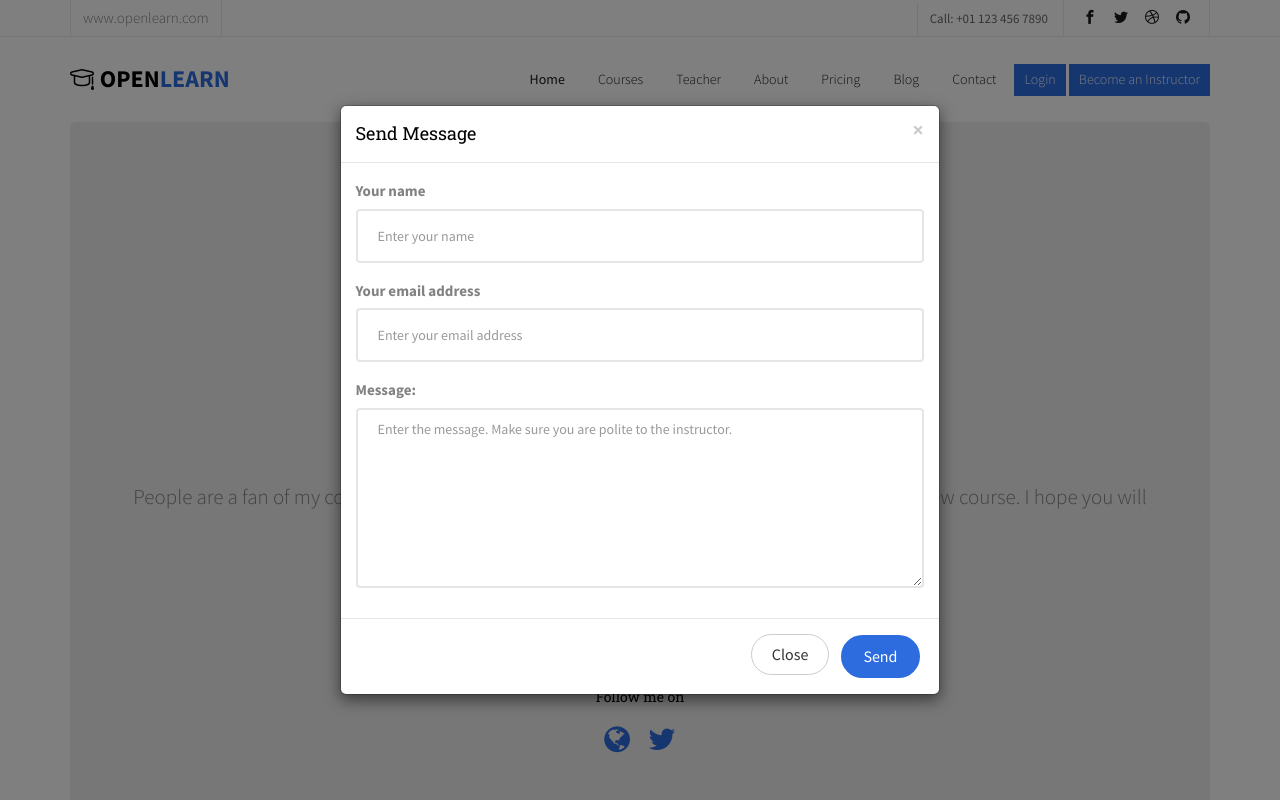
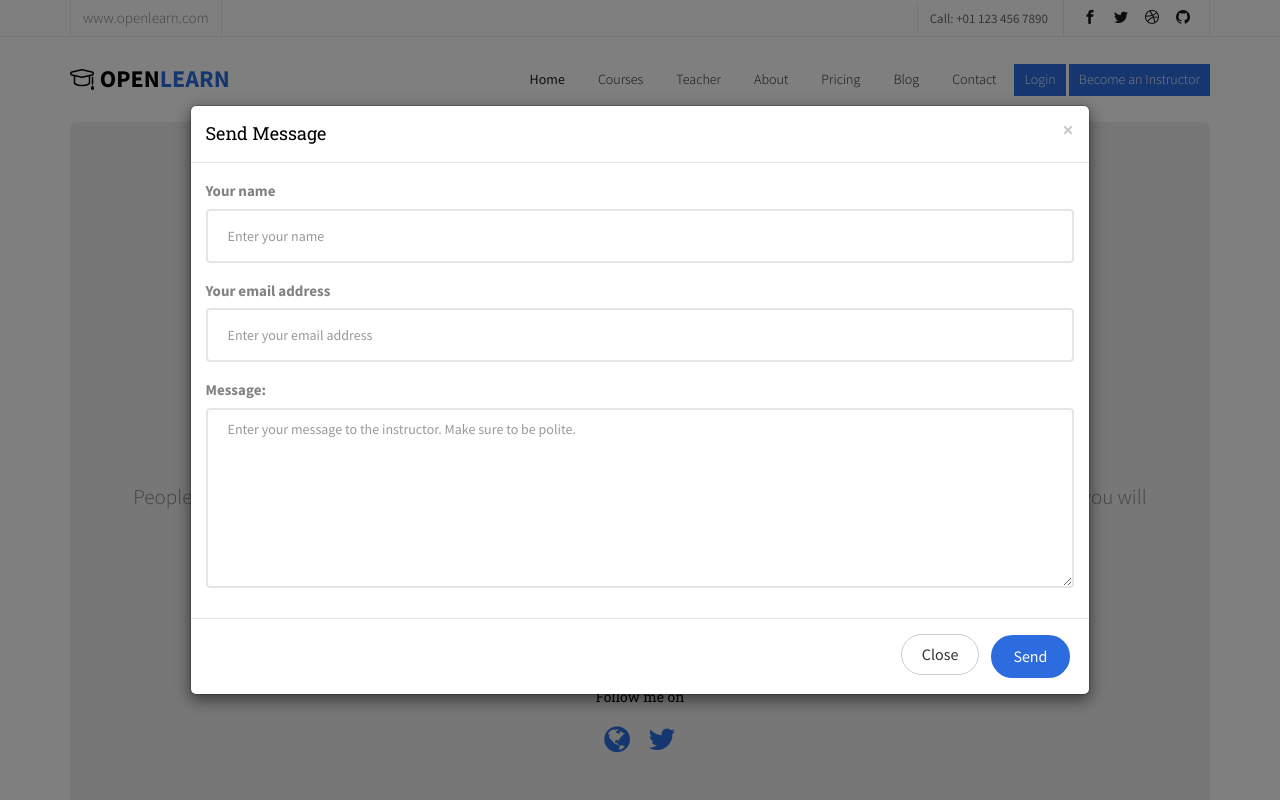
Before and after one commit to vladimirdj/openlearn, a PHP site: page /profile.php in a window 1280 px wide, after a click on "Send Message". Run offline with PHP 8.4, Linux system fonts and the light colour scheme; some web fonts are replaced.

Commit message:
Bug fixes to profile.php

```diff
--- a/profile.php
+++ b/profile.php
@@ -174,7 +174,7 @@
 
 	<!-- Modal - For Message-->
 	<div class="modal fade" id="messageModal" tabindex="-1" role="dialog" aria-labelledby="sendMessageLabel">
-		<div class="modal-dialog" role="document">
+		<div class="modal-dialog modal-lg" role="document">
 			<div class="modal-content">
 				<div class="modal-header">
 					<button type="button" class="close" data-dismiss="modal" aria-label="Close"><span aria-hidden="true">&times;</span></button>
@@ -193,7 +193,7 @@
 						</div>
 						<div class="form-group">
 							<label for="message-text" class="form-control-label">Message:</label>
-							<textarea class="form-control" id="message-text" style="height: 180px;" placeholder="Enter the message. Make sure you are polite to the instructor." required></textarea>
+							<textarea class="form-control" id="message-text" style="height: 180px;" placeholder="Enter your message to the instructor. Make sure to be polite." required></textarea>
 						</div>
 				</div>
 
@@ -211,7 +211,7 @@
     <div class="container">
         <div class="jumbotron text-center">
             <div class="row animate-box">
-            <h1 style="color: #2D6CDF;">Martin Alderson</h1>
+            <h1>Martin Alderson</h1>
             <span><img src="images/person1.jpg" class="img-circle img-responsive text-center" style="height: 150px; width: 150px; margin: auto;" alt="Cinque Terre"> </span> <br>
 
             <p class="lead">I am Martin, World's best instructor!</p>
```
